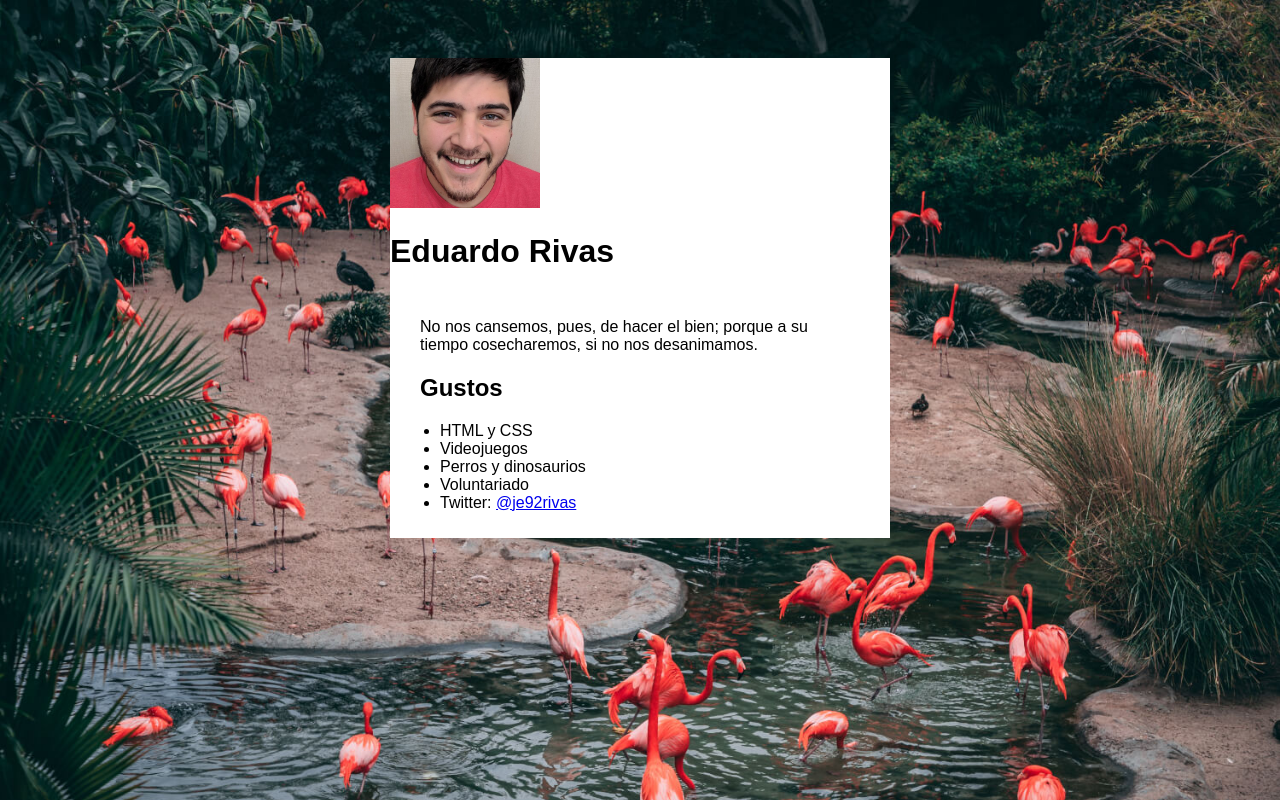
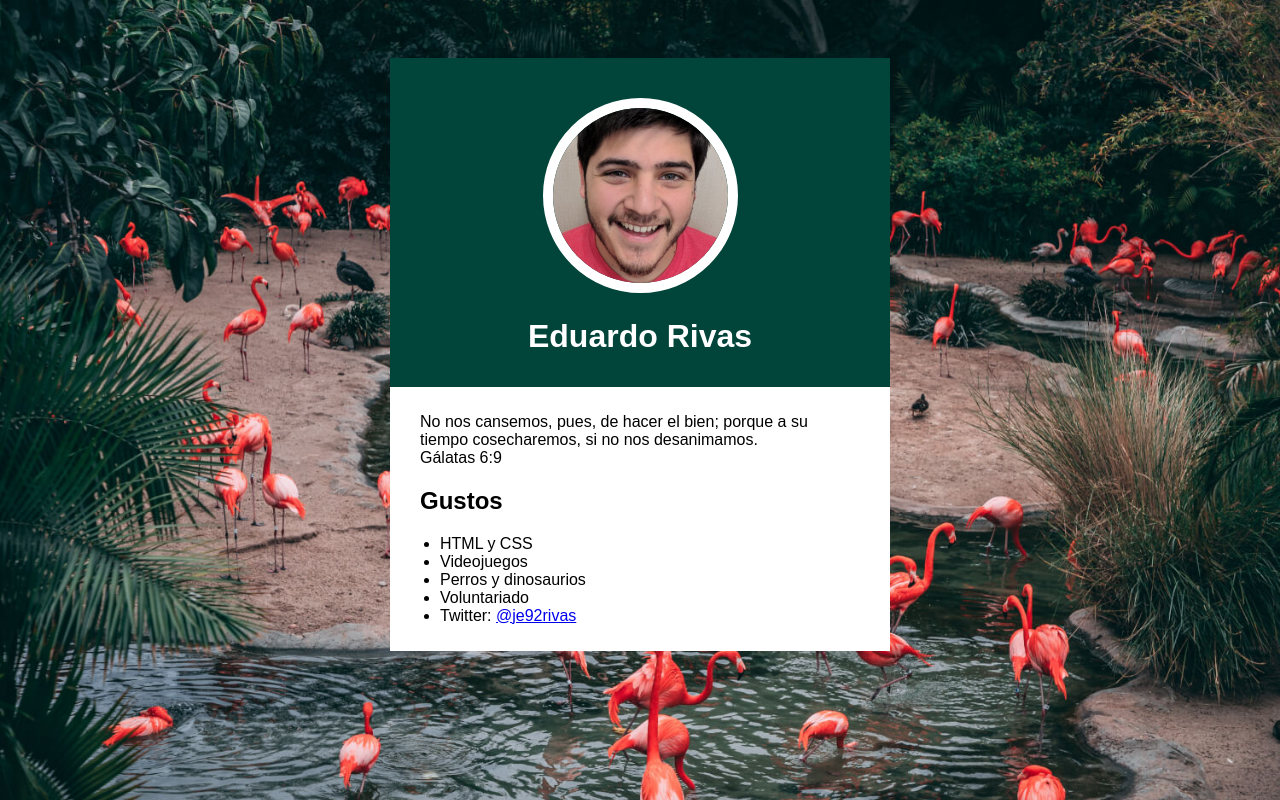
Before and after one commit to unplugschool/intro-html, a website: page src/demo/index.html in a window 1280 px wide. Drawn offline with Linux system fonts and the light colour scheme.

Commit message:
Tweaks to demo HTML.

```diff
--- a/src/demo/index.html
+++ b/src/demo/index.html
@@ -11,12 +11,16 @@
 
   <div class="perfil">
 
-    <img src="imagenes/perfil.jpg" alt="Foto de Eduardo">
-    <h1>Eduardo Rivas</h1>
-
+    <div class="cabecera">
+      <img src="imagenes/perfil.jpg" alt="Foto de Eduardo">
+      <h1>Eduardo Rivas</h1>
+    </div>
 
     <div class="detalles">
-      <p>No nos cansemos, pues, de hacer el bien; porque a su tiempo cosecharemos, si no nos desanimamos.</p>
+      <p>
+        No nos cansemos, pues, de hacer el bien; porque a su tiempo cosecharemos, si no nos desanimamos.
+        <br>Gálatas 6:9
+      </p>
       <h2>Gustos</h2>
       <ul>
         <li>HTML y CSS</li>
```
